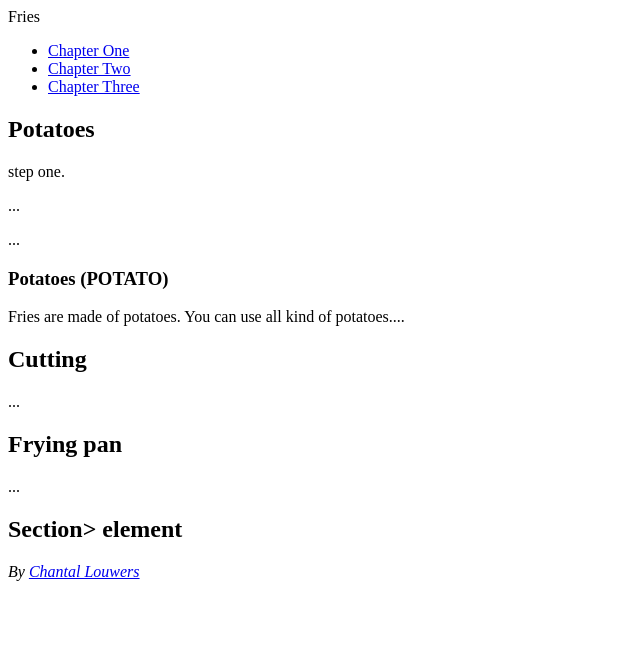
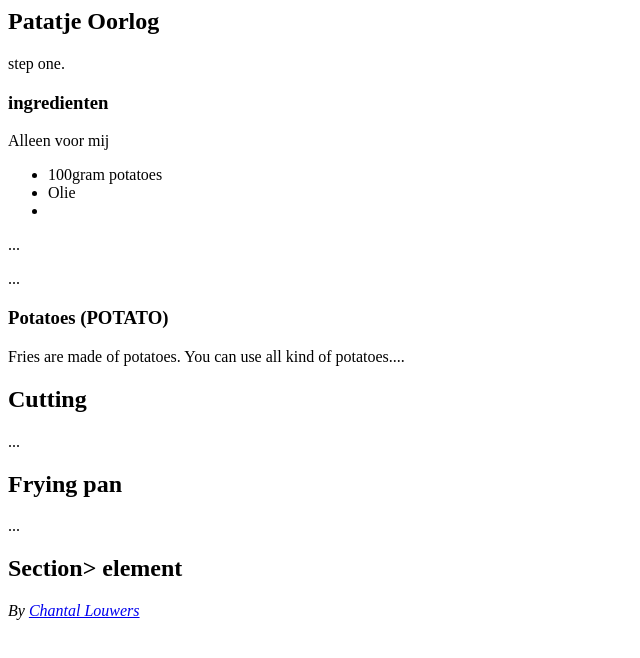
Before and after one commit to chantallouwers/les-02, a plain HTML site: page index.html in a window 1280 px wide. Shown: the whole page, without its empty margins (0-640 px from the left). Drawn offline with Linux system fonts and the light colour scheme.

Commit message:
Update index.html

```diff
--- a/index.html
+++ b/index.html
@@ -1,28 +1,30 @@
+<html>
 <body>
 
         <header>
-            <div id="logo">Fries</div>
-    <nav>
-        <ul>
-            <li>
-                <a href="#chapter-one">Chapter One</a>
-             </li>
-             <li>
-                 <a href="#chapter-two">Chapter Two</a>
-             </li>
-             <li>
-                 <a href="#chapter-three">Chapter Three</a>
-             </li>
-        </ul>
-    </nav>
+            <h2>
+                <title>Patatje Oorlog</title>
+
         </header>
+
         <main role="main">
 
    <article>
        <header>
-            <h1>Potatoes</h1>
+            <h1>Patatje Oorlog</h1>
             <p>step one.</p>
        </header>
+
+       <section>
+           <h1>ingredienten</h1>
+           <p> Alleen voor mij</p>
+           <ul> <li>100gram potatoes</li>
+                <li>Olie</li>
+                <li> </li>
+        </ul>
+       </section>
+
+
        <p>...</p>
        <p>...</p>
 
@@ -52,3 +54,4 @@
    </article>
  </main>
 </body>
+</html>
```
